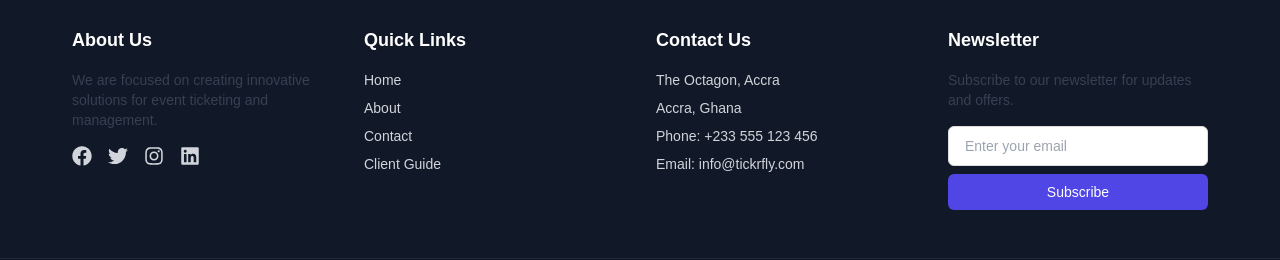
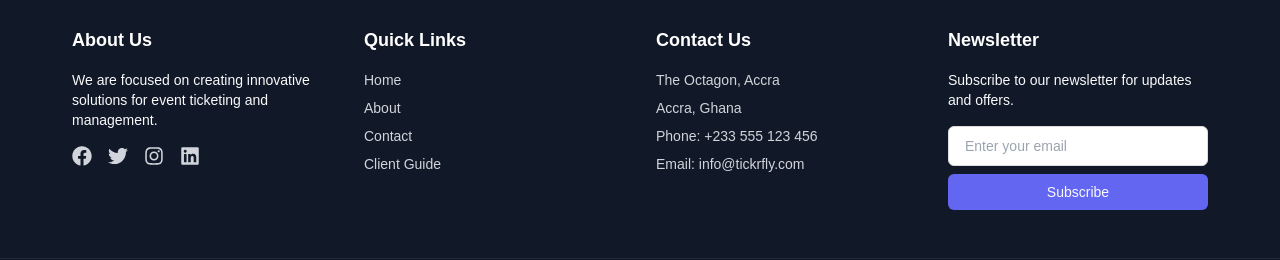
Before and after one commit to nanayawdev/event-ticketing-app, a React (Vite) app: page / in a window 1280 px wide. Shown: the part 2699-2959 px from the top of the page. Built offline with nearby package versions, Linux system fonts and the light colour scheme; no server answers.

Commit message:
Darkmode for Footer implemented

```diff
--- a/src/components/Footer/Footer.jsx
+++ b/src/components/Footer/Footer.jsx
@@ -4,14 +4,14 @@ import { FaFacebook, FaTwitter, FaInstagram, FaLinkedin } from 'react-icons/fa';
 
 const Footer = () => {
   return (
-    <footer className="bg-gray-900 text-gray-300">
+    <footer className="bg-gray-900 dark:bg-gray-800 text-gray-300 dark:text-gray-50">
       {/* Main Footer */}
       <div className="mx-auto max-w-[1200px] px-6 lg:px-8 py-12">
         <div className="grid grid-cols-1 md:grid-cols-2 lg:grid-cols-4 gap-8">
           {/* Company Info */}
           <div className="space-y-4">
             <h3 className="text-white text-lg font-semibold">About Us</h3>
-            <p className="text-sm">
+            <p className="text-sm text-gray-50 dark:text-primary-100">
               We are focused on creating innovative solutions for event ticketing and management.
             </p>
             {/* Social Links */}
@@ -80,7 +80,7 @@ const Footer = () => {
           {/* Newsletter */}
           <div>
             <h3 className="text-white text-lg font-semibold mb-4">Newsletter</h3>
-            <p className="text-sm mb-4">
+            <p className="text-sm mb-4 text-gray-50 dark:text-primary-100">
               Subscribe to our newsletter for updates and offers.
             </p>
             <form className="space-y-2">
@@ -91,7 +91,7 @@ const Footer = () => {
               />
               <button
                 type="submit"
-                className="w-full px-4 py-2 text-sm font-medium text-white bg-indigo-600 rounded-md hover:bg-indigo-700 transition-colors focus:outline-none focus:ring-2 focus:ring-indigo-500"
+                className="w-full px-4 py-2 text-sm font-medium text-gray-50 dark:text-primary-100 bg-primary-500 dark:bg-primary-200 rounded-md hover:bg-primary-400 dark:hover:bg-primary-500 transition-colors focus:outline-none focus:ring-2 focus:ring-indigo-500"
               >
                 Subscribe
               </button>
```
